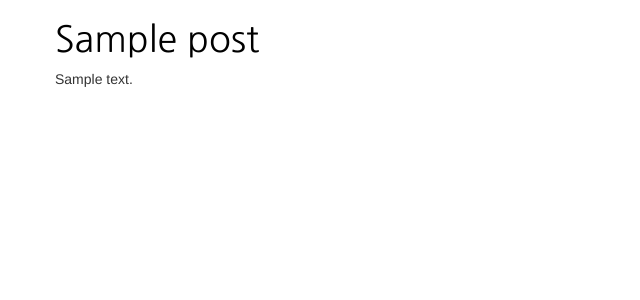
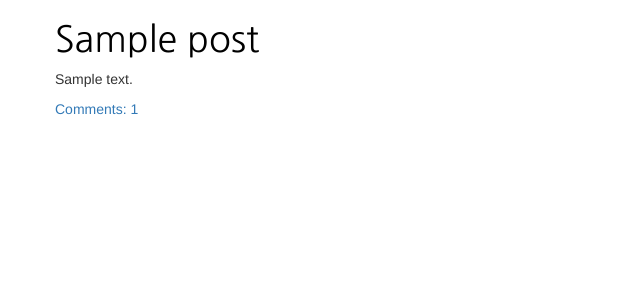
Before and after one commit to C17AN/computer_network_blog, a Django app: page / in a window 1280 px wide. Shown: the part 210-510 px from the top of the page, without its empty margins (0-640 px from the left). Run offline with Django 3.2, Linux system fonts and the light colour scheme; tables that the repository leaves empty hold one stand-in row (values such as "Sample post"); some libraries are stand-ins or nearby versions.

Commit message:
Update post_list.html

```diff
--- a/blog/templates/blog/post_list.html
+++ b/blog/templates/blog/post_list.html
@@ -11,5 +11,6 @@
     >
   </h1>
   <p>{{ post.text|linebreaksbr }}</p>
+  <a href="{% url 'post_detail' pk=post.pk %}">Comments: {{ post.comments.count }}</a>
 </div>
 {% endfor %} {% endblock %}
```
